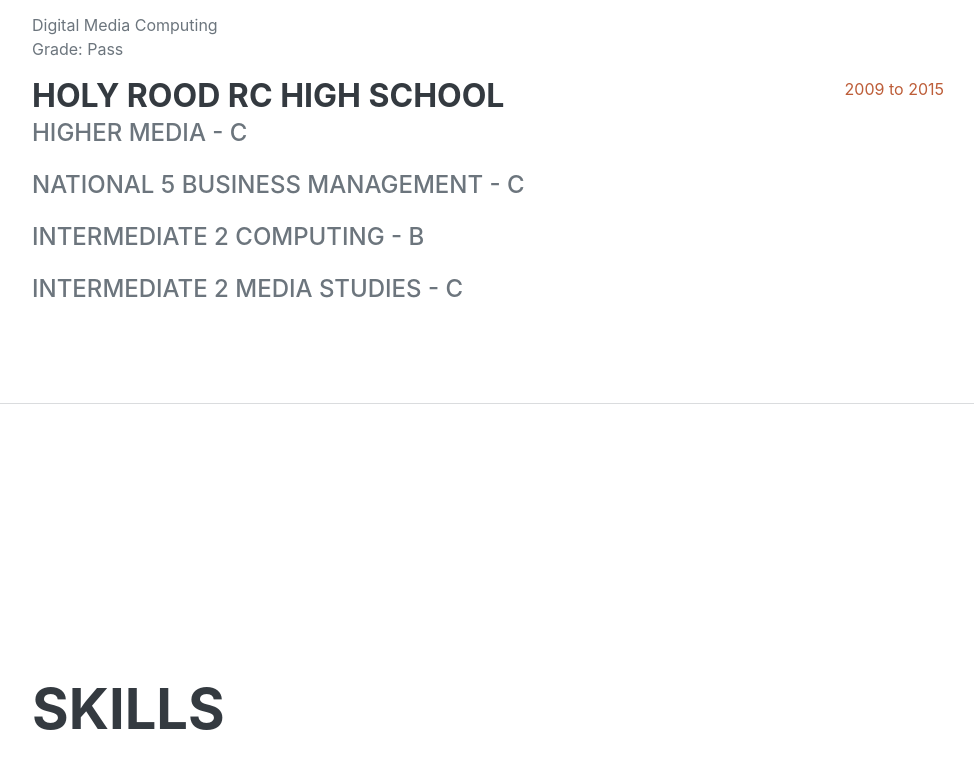
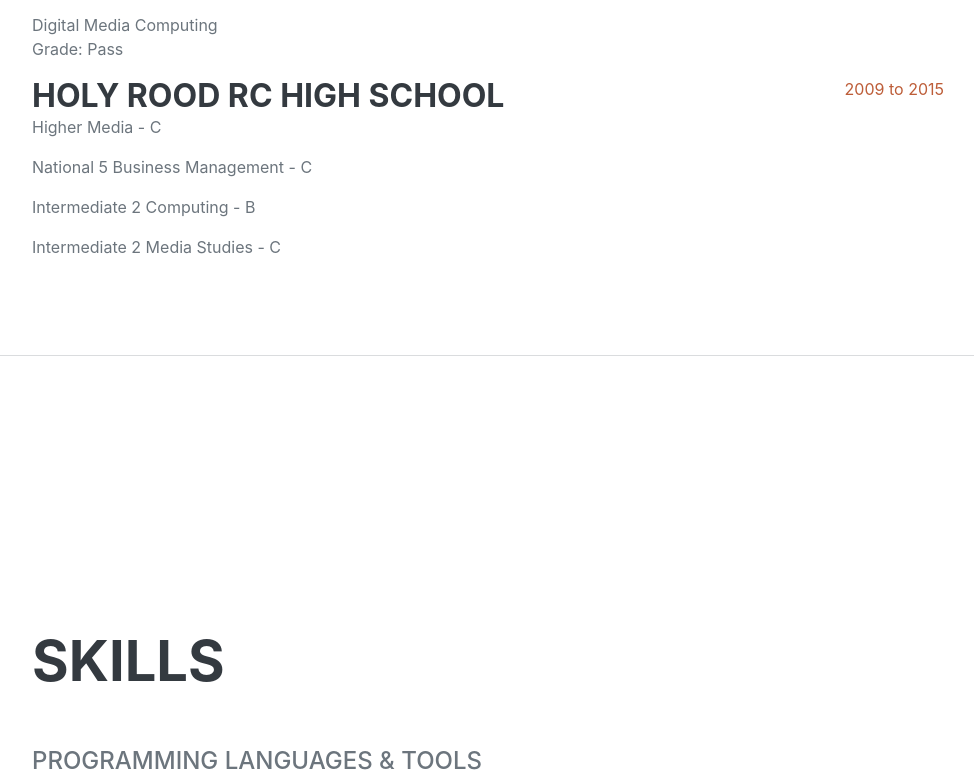
Before and after one commit to kornelkaczor/kornelkaczor.github.io, a plain HTML site: page index.html in a window 1280 px wide. Shown: the part 2483-3267 px from the top of the page, without its empty margins (288-1262 px from the left). Drawn offline with nearby package versions, Linux system fonts and the light colour scheme; a web font is replaced by a local one.

Commit message:
Update index.html

```diff
--- a/index.html
+++ b/index.html
@@ -129,10 +129,10 @@
                     <div class="d-flex flex-column flex-md-row justify-content-between">
                         <div class="flex-grow-1">
                             <h3 class="mb-0">Holy Rood RC High School</h3>
-                            <div class="subheading mb-3">Higher Media - C</div>
-                            <div class="subheading mb-3">National 5 Business Management - C</div>
-                            <div class="subheading mb-3">Intermediate 2 Computing - B</div>
-                            <div class="subheading mb-3">Intermediate 2 Media Studies - C</div>
+                            <p>Higher Media - C</p>
+                            <p>National 5 Business Management - C</p>
+                            <p>Intermediate 2 Computing - B</p>
+                            <p>Intermediate 2 Media Studies - C</p>
                         </div>
                         <div class="flex-shrink-0"><span class="text-primary">2009 to 2015</span></div>
                     </div>
```
